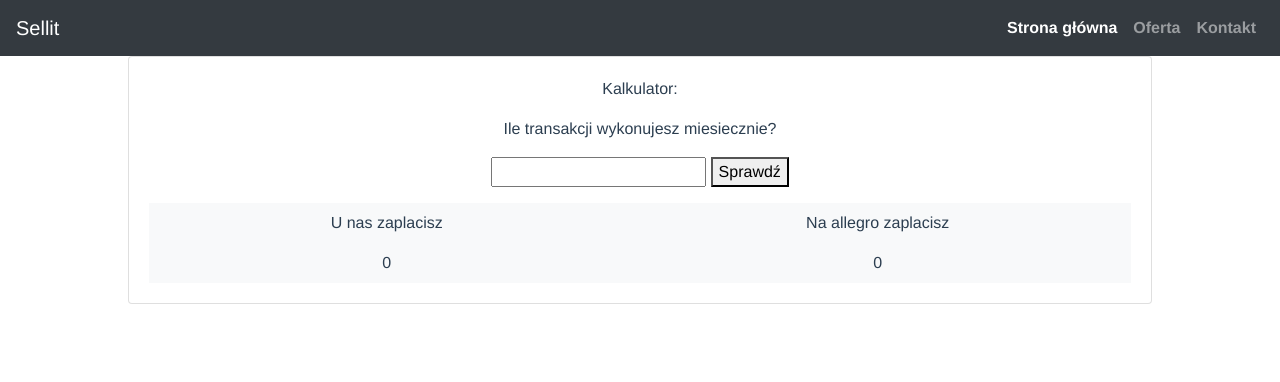
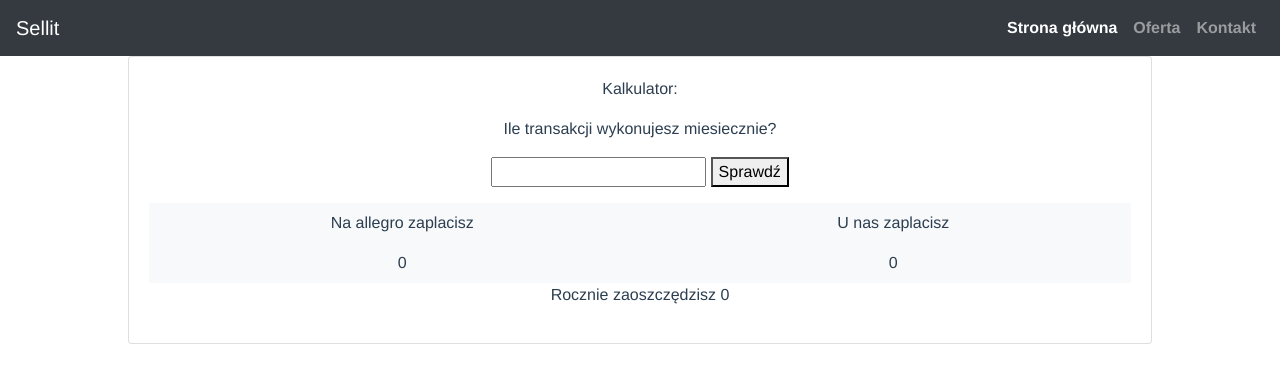
Before and after one commit to a-mizera/Zd, a Vue app in the folder zad1/: page /#/offer in a window 1280 px wide. Shown: the top 382 px of the page. Built offline with nearby package versions, Linux system fonts and the light colour scheme.

Commit message:
pdf skonczony

```diff
--- a/zad1/src/views/OfferView.vue
+++ b/zad1/src/views/OfferView.vue
@@ -5,17 +5,19 @@
         <input type="number" v-model="ile"> <button @click="oblicz">Sprawdź</button>
         <p style="color:red;">{{errmessage}}</p>
         <div class="d-flex flex-row bg-light" >
-            <div class="d-flex flex-column mx-auto">
-                <div class="p-2">U nas zaplacisz</div>
-                <div class="p-2">{{value1}}</div></div>
+
             <div class="d-flex flex-column mx-auto">
                 <div class="p-2">Na allegro zaplacisz</div>
                 <div class="p-2">{{value2}}</div>
                 </div>
-
+            <div class="d-flex flex-column mx-auto">
+                <div class="p-2">U nas zaplacisz</div>
+                <div class="p-2">{{value1}}</div></div>
 
         </div>
+        <p>Rocznie zaoszczędzisz {{oszczedz()}} </p>
     </div>
+
 
 </template>
 <script>
@@ -25,7 +27,6 @@ export default{
     data(){
         return{
             errmessage:' ',
-            itemssold:50,
             value1:0,
             value2:0
 
@@ -40,11 +41,17 @@ export default{
                 this.value1=this.ile*0.25;
                 this.value2=this.ile*0.50;
                 this.errmessage=' ';
+
                 }
             else{
                 this.errmessage='Podano błędną ilość!';
+
+            }},
+            oszczedz(){
+                return this.value2*12-this.value1*12;
             }
-        },
+
+
 
     }}
 
```
